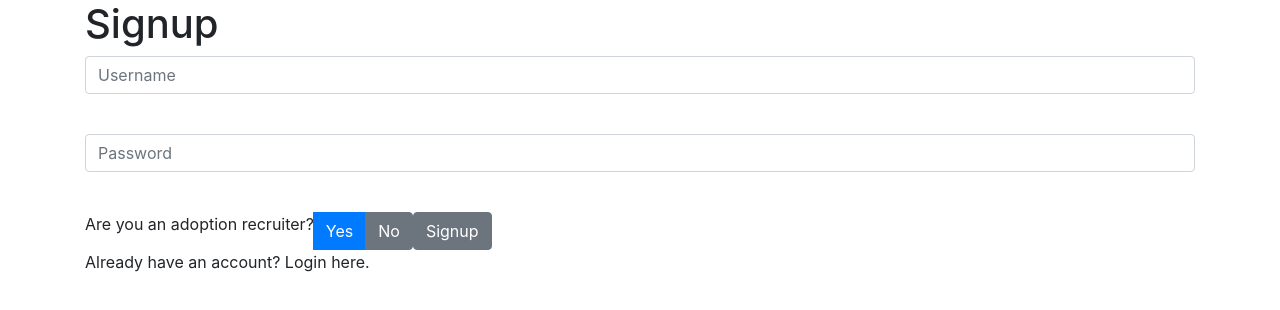
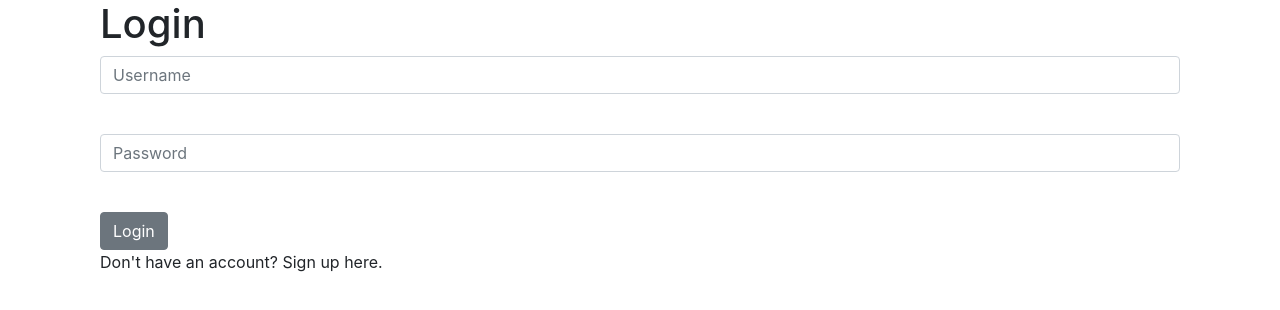
Before and after one commit to Tristanoshier/PetPals-client, a React (Create React App) app: page / in a window 1280 px wide. Shown: the top 310 px of the page. Built offline with nearby package versions, Linux system fonts and the light colour scheme.

Commit message:
get toggle working

```diff
--- a/src/App.tsx
+++ b/src/App.tsx
@@ -38,10 +38,10 @@ export default class App extends React.Component {
     return(this.state.sessionToken === localStorage.getItem('token') && this.state.sessionToken !== 'undefined' ?
     <div>
         <Router>
-          <Home clickLogout={this.clearToken} token={this.state.sessionToken}  />
+          <Home clickLogout={this.clearToken.bind(this)} token={this.state.sessionToken}  />
         </Router>
     </div>
-    : <Auth updateToken={this.updateToken} />)
+    : <Auth updateToken={this.updateToken.bind(this)} />)
   }
 
   render(){
--- a/src/components/auth/Auth.tsx
+++ b/src/components/auth/Auth.tsx
@@ -1,23 +1,31 @@
 import React from 'react';
 import { Container } from 'reactstrap';
 import Login from './login/Login';
-import Signup from './signup/Signup'
-
-interface Props {
+import Signup from './signup/Signup';
+type State = {
+    isLogin: boolean
+}
+type Props = {
     updateToken: (newToken: string) => void
 }
-
-export default class Auth extends React.Component<Props> {
-    state = {
-        isLogin: false
+export default class Auth extends React.Component<Props, State> {
+    constructor(props: any){
+        super(props)
+        this.state = {
+            isLogin: true
+        }
     }
-
+    isLoginHandler() {
+        this.setState({
+            isLogin: !this.state.isLogin
+        })
+    }
     render(){
         return (
             <Container>
                 {this.state.isLogin ?
-                <Login isLogin={this.state.isLogin} updateToken={this.props.updateToken} /> :
-                <Signup isLogin={this.state.isLogin} updateToken={this.props.updateToken} />
+                    <Login isLogin={this.state.isLogin} isLoginHandler={this.isLoginHandler.bind(this)} updateToken={this.props.updateToken}/> :
+                    <Signup isLogin={this.state.isLogin} isLoginHandler={this.isLoginHandler.bind(this)} updateToken={this.props.updateToken} />
                 }
             </Container>
         )
--- a/src/components/auth/login/Login.tsx
+++ b/src/components/auth/login/Login.tsx
@@ -1,27 +1,27 @@
 import React from 'react';
 import LoginDisplay from './LoginDisplay';
 import { Container } from 'reactstrap';
-
-interface Props {
+type Props = {
     isLogin: boolean,
-    updateToken: (newToken: string) => void
+    updateToken: (newToken: string) => void,
+    isLoginHandler: () => void
 }
-interface State {
+type State = {
     username: string,
     password: string,
     incorrectPassword: boolean,
     usernameNotExist: boolean
 }
 export default class Login extends React.Component<Props, State> {
-
-    state = {
-        username: "",
-        password: "",
-        incorrectPassword: false,
-        usernameNotExist: false,
-        isLogin: this.props.isLogin
+    constructor(props: Props){
+        super(props)
+        this.state = {
+            username: "",
+            password: "",
+            incorrectPassword: false,
+            usernameNotExist: false,
+        }
     }
-
     handleSubmit = (event: any) => {
         event.preventDefault();
         fetch(`http://localhost:3001/user/login`, {
@@ -47,20 +47,29 @@ export default class Login extends React.Component<Props, State> {
                 this.props.updateToken(data.sessionToken);
             })
     }
-
-
+    onUsernameChange(e: any) {
+        this.setState({
+            username: e.target.value
+        })
+    }
+    onPasswordChange(e: any) {
+        this.setState({
+            password: e.target.value
+        })
+    }
     render() {
         return (
             <Container>
                 <h1>Login</h1>
-                {console.log(this.state.isLogin)}
+                {console.log(this.props.isLogin)}
                 <LoginDisplay
-                    username={this.state.username}
-                    password={this.state.password}
                     incorrectPassword={this.state.incorrectPassword}
                     usernameNotExist={this.state.usernameNotExist}
                     onChange={this.handleSubmit}
-                    isLogin={this.state.isLogin}
+                    isLogin={this.props.isLogin}
+                    isLoginHandler={this.props.isLoginHandler}
+                    onUsernameChange={this.onUsernameChange.bind(this)}
+                    onPasswordChange={this.onPasswordChange.bind(this)}
                 />
             </Container>
         )
--- a/src/components/auth/login/LoginDisplay.tsx
+++ b/src/components/auth/login/LoginDisplay.tsx
@@ -1,43 +1,33 @@
 import React from 'react'
 import { Form, FormGroup, Button, Label, Input } from 'reactstrap';
-
-interface Props {
-    username: string,
-    password: string,
+type Props = {
     incorrectPassword: boolean,
     usernameNotExist: boolean,
+    isLogin: boolean,
     onChange: (event: any) => void,
-    isLogin: boolean
+    isLoginHandler: () => void,
+    onUsernameChange: (e: any) => void,
+    onPasswordChange: (e: any) => void
 }
-export default class LoginDisplay extends React.Component<Props>{
-
-    state = {
-        username: this.props.username,
-        password: this.props.password,
-        incorrectPassword: this.props.incorrectPassword,
-        usernameNotExist: this.props.usernameNotExist,
-        isLogin: this.props.isLogin
-    }
-
-    render() {
+function LoginDisplay(props: Props) {
     return (
-            <Form onChange={this.props.onChange}>
+        <Form onChange={props.onChange}>
             <FormGroup>
                 <Label for="username" hidden>Username</Label>
-                    <Input onChange={e => this.setState({ username: e.target.value })} name="username" placeholder="Username" />
+                <Input onChange={e => props.onUsernameChange(e)} name="username" placeholder="Username" />
             </FormGroup>
             <br />
             <FormGroup>
                 <Label for="password" hidden>Password</Label>
-                    <Input onChange={e => this.setState({ password: e.target.value })} type="password" name="password" id="password" placeholder="Password" />
+                <Input onChange={e => props.onPasswordChange(e)} type="password" name="password" id="password" placeholder="Password" />
             </FormGroup>
             <br />
             <Button type="submit">Login</Button>
-                {console.log(this.state.isLogin)}
-                <p className="auth-switch" onClick={() => this.setState({isLogin: !this.state.isLogin})}>
-                    {this.state.isLogin ? "Don't have an account? Sign up here." : "Already have an account? Login here."}
+            {console.log(props.isLogin)}
+            <p className="auth-switch" onClick={props.isLoginHandler}>
+                {props.isLogin ? "Don't have an account? Sign up here." : "Already have an account? Login here."}
             </p>
         </Form>
     )
 }
-}
+export default LoginDisplay
--- a/src/components/auth/signup/Signup.tsx
+++ b/src/components/auth/signup/Signup.tsx
@@ -1,12 +1,13 @@
 import React from 'react';
-import SignupDisplay from './SignupDIsplay';
+import SignupDisplay from './SignupDisplay'
 
-interface Props {
+type Props = {
     isLogin: boolean,
-    updateToken: (newToken: string) => void
+    updateToken: (newToken: string) => void,
+    isLoginHandler: () => void
 }
 
-interface State {
+type State = {
     username: string,
     password: string,
     passwordRequired: boolean,
@@ -14,13 +15,16 @@ interface State {
 }
 
 export default class Signup extends React.Component<Props, State> {
-    state = {
-        username: "",
-        password: "",
-        passwordRequired: false,
-        adoptionRecruiter: false,
-        isLogin: this.props.isLogin
+    constructor(props: Props){
+        super(props);
+        this.state = {
+            username: "",
+            password: "",
+            passwordRequired: false,
+            adoptionRecruiter: false,
+        }
     }
+
 
     handleSubmit = (event: any) => {
         event.preventDefault();
@@ -43,17 +47,42 @@ export default class Signup extends React.Component<Props, State> {
         }
     }
 
+    onUsernameChange(e: any) {
+        this.setState({
+            username: e.target.value
+        })
+    }
+    onPasswordChange(e: any) {
+        this.setState({
+            password: e.target.value
+        })
+    }
+
+    onAdoptionChangeTrue(){
+        this.setState({
+            adoptionRecruiter: true
+        })
+    }
+
+    onAdoptionChangeFalse(){
+        this.setState({
+            adoptionRecruiter: false
+        })
+    }
+
     render() {
         return (
             <div>
                 <h1>Signup</h1>
                 <SignupDisplay
-                    username={this.state.username}
-                    password={this.state.password}
                     passwordRequired={this.state.passwordRequired}
-                    adoptionRecruiter={this.state.adoptionRecruiter}
                     onChange={this.handleSubmit}
-                    isLogin={this.state.isLogin}
+                    isLogin={this.props.isLogin}
+                    isLoginHandler={this.props.isLoginHandler}
+                    onUsernameChange={this.onUsernameChange.bind(this)}
+                    onPasswordChange={this.onPasswordChange.bind(this)}
+                    onAdoptionChangeTrue={this.onAdoptionChangeTrue.bind(this)}
+                    onAdoptionChangeFalse={this.onAdoptionChangeFalse.bind(this)}
                 />
             </div>
         )
--- a/src/components/auth/signup/SignupDIsplay.tsx
+++ b/src/components/auth/signup/SignupDIsplay.tsx
@@ -1,47 +1,42 @@
 import React from 'react'
 import { Form, FormGroup, Button, Label, Input, ButtonGroup, } from 'reactstrap';
 
-interface Props {
-    username: string,
-    password: string,
+type Props = {
     passwordRequired: boolean,
-    adoptionRecruiter: boolean,
     onChange: (event: any) => void,
-    isLogin: boolean
+    isLogin: boolean,
+    isLoginHandler: (e: any) => void,
+    onUsernameChange: (e: any) => void,
+    onPasswordChange: (e: any) => void,
+    onAdoptionChangeTrue: () => void,
+    onAdoptionChangeFalse: () => void
 }
 
-export default class SignupDisplay extends React.Component<Props> {
-
-    state = {
-        username: this.props.username,
-        password: this.props.password,
-        passwordRequired: this.props.passwordRequired,
-        adoptionRecruiter: this.props.adoptionRecruiter,
-        isLogin: this.props.isLogin
-    }
-    render() {
+function SignupDisplay(props: Props) {
         return (
-            <Form onChange={this.props.onChange}>
+            <Form onChange={props.onChange}>
                 <FormGroup>
-                    <Label for="username" hidden>Username</Label>
-                    <Input onChange={e => this.setState({ username: e.target.value })} name="username" id="username" placeholder="Username" />
+                    <Label for="unsername" hidden>Username</Label>
+                    <Input onChange={e => props.onUsernameChange(e)} name="username" id="username" placeholder="Username" />
                 </FormGroup>
                 <br />
                 <FormGroup>
                     <Label for="password" hidden>Password</Label>
-                    <Input onChange={e => this.setState({ password: e.target.value })} type="password" name="password" id="password" placeholder="Password" />
+                    <Input onChange={e => props.onPasswordChange(e)} type="password" name="password" id="password" placeholder="Password" />
                 </FormGroup>
                 <br />
                 <ButtonGroup>
                     <Label>Are you an adoption recruiter?</Label>
-                    <Button color="primary" onClick={() => this.setState({ adoptionRecruiter: true })}>Yes</Button>
-                    <Button color="secondary" onClick={() => this.setState({ adoptionRecruiter: false })}>No</Button>
+                    <Button color="primary" onClick={() => props.onAdoptionChangeTrue()}>Yes</Button>
+                    <Button color="secondary" onClick={() => props.onAdoptionChangeFalse()}>No</Button>
                 </ButtonGroup>
+                <br />
                 <Button type="submit">Signup</Button>
-                <p className="auth-switch" onClick={() => this.setState({ isLogin: !this.state.isLogin })}>
-                    {this.state.isLogin ? "Don't have an account? Sign up here." : "Already have an account? Login here."}
+                <p className="auth-switch" onClick={props.isLoginHandler}>
+                    {props.isLogin ? "Don't have an account? Sign up here." : "Already have an account? Login here."}
                 </p>
             </Form>
         )
-    }
 }
+
+export default SignupDisplay;
```
Lines whose indentation alone changed are shown as unchanged.
